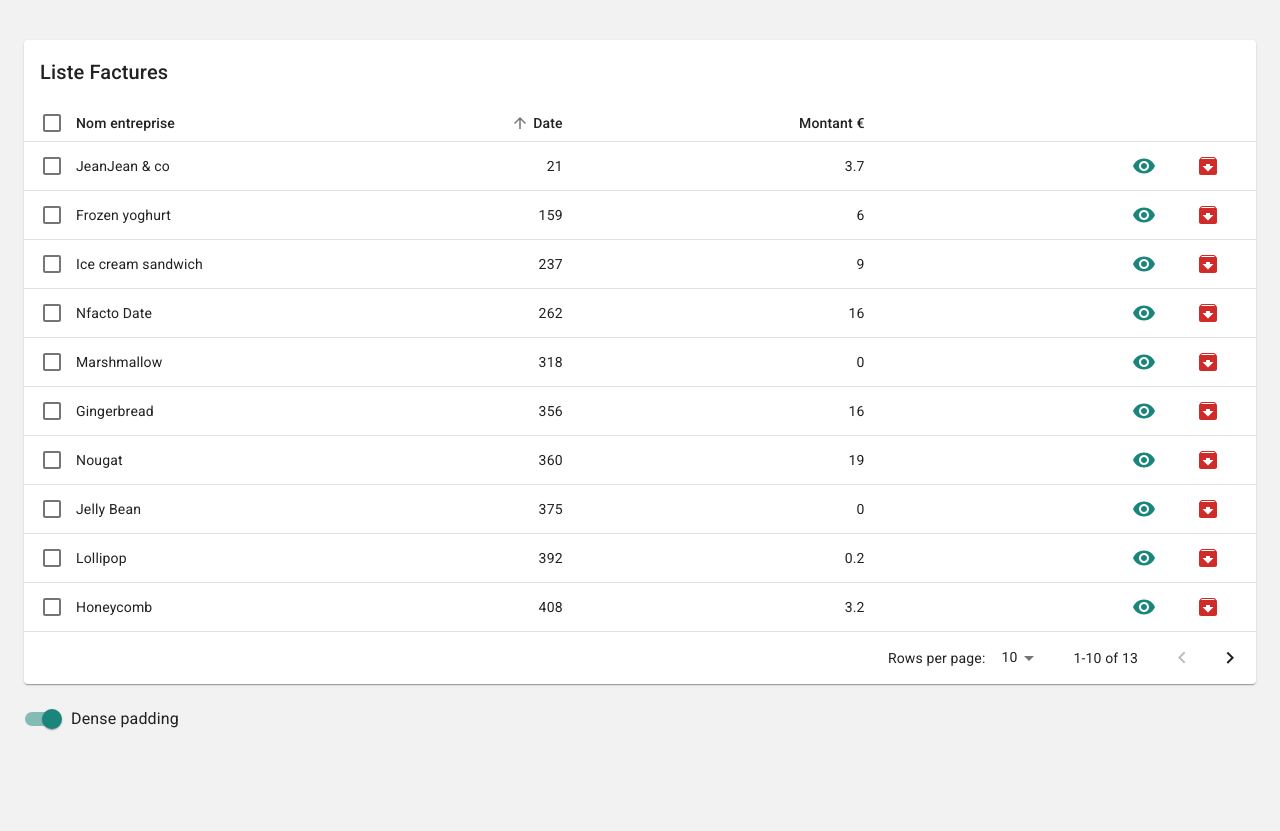
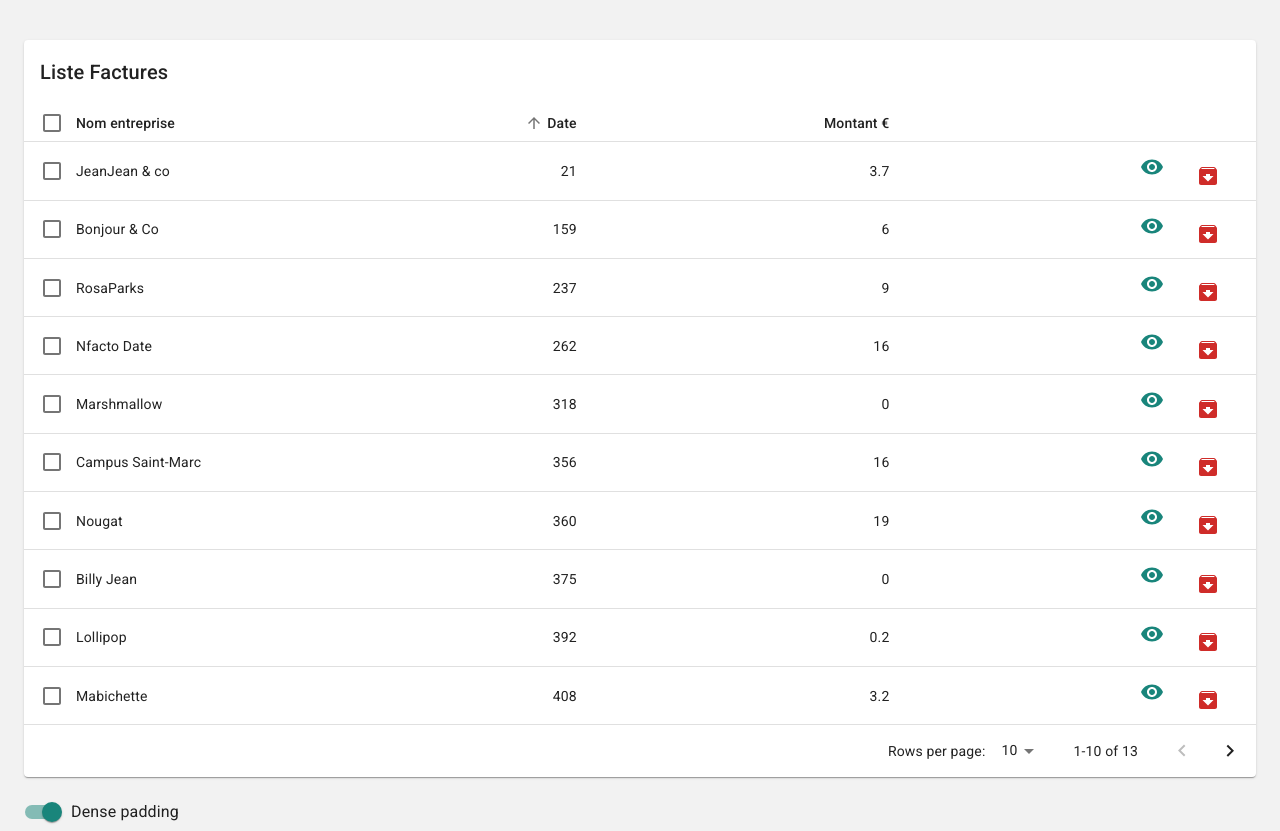
Before and after one commit to GauthierBosson/CRM-Front, a Next.js app: page /bill in a window 1280 px wide. Before the commit the page ends 800 px from the top, so only its background shows below. Built offline with nearby package versions, Linux system fonts and the light colour scheme.

Commit message:
Création dossier IMG Modal, creation du modal : 'viewdetailsbill'

```diff
--- /dev/null
+++ b/components/modal/modalViewBill.js
@@ -0,0 +1,69 @@
+import React from 'react';
+import { makeStyles } from '@material-ui/core/styles';
+import Modal from '@material-ui/core/Modal';
+import Backdrop from '@material-ui/core/Backdrop';
+import Fade from '@material-ui/core/Fade';
+import VisibilityIcon from "@material-ui/icons/Visibility";
+
+
+const useStyles = makeStyles(theme => ({
+    modal: {
+        display: 'flex',
+        alignItems: 'center',
+        justifyContent: 'center',
+    },
+    paper: {
+        backgroundColor: theme.palette.background.paper,
+        border: '2px solid #000',
+        boxShadow: theme.shadows[5],
+        padding: theme.spacing(2, 4, 3),
+    },
+    button: {
+      border: '0px',
+        backgroundColor: 'transparent',
+    },
+    Visibility: {
+        fill: '#19857b',
+
+    }
+}));
+
+export default function TransitionsModal() {
+    const classes = useStyles();
+    const [open, setOpen] = React.useState(false);
+
+    const handleOpen = () => {
+        setOpen(true);
+    };
+
+    const handleClose = () => {
+        setOpen(false);
+    };
+
+    return (
+        <div>
+            <button color="secondary" onClick={handleOpen} className={classes.button} style={{padding:'6px'}}>
+                <VisibilityIcon className={classes.Visibility} />
+            </button>
+            <Modal
+                aria-labelledby="transition-modal-title"
+                aria-describedby="transition-modal-description"
+                className={classes.modal}
+                open={open}
+                onClose={handleClose}
+                closeAfterTransition
+                BackdropComponent={Backdrop}
+                BackdropProps={{
+                    timeout: 500,
+                }}
+            >
+                <Fade in={open}>
+                    <div className={classes.paper}>
+                        <h2 id="transition-modal-title">Nom entreprise</h2>
+                        <p id="transition-modal-description">react-transition-group animates me.</p>
+                    </div>
+                </Fade>
+            </Modal>
+        </div>
+    );
+}
--- a/pages/bill.js
+++ b/pages/bill.js
@@ -24,6 +24,7 @@ import Container from '@material-ui/core/container'
 import VisibilityIcon from "@material-ui/icons/Visibility";
 import Button from "@material-ui/core/Button";
 import ArchiveIcon from '@material-ui/icons/Archive';
+import ModalViewBill from '../components/modal/modalViewBill'
 
 
 
@@ -35,12 +36,12 @@ const rows = [
     createData('JeanJean & co',21, 3.7, 67),
     createData('Donut Entreprise', 452, 25.0, 51),
     createData('Nfacto Date', 262, 16.0, 24),
-    createData('Frozen yoghurt', 159, 6.0, 24),
-    createData('Gingerbread', 356, 16.0, 49),
-    createData('Honeycomb', 408, 3.2, 87),
-    createData('Ice cream sandwich', 237, 9.0, 37),
-    createData('Jelly Bean', 375, 0.0, 94),
-    createData('KitKat', 518, 26.0, 65),
+    createData('Bonjour & Co', 159, 6.0, 24),
+    createData('Campus Saint-Marc', 356, 16.0, 49),
+    createData('Mabichette', 408, 3.2, 87),
+    createData('RosaParks', 237, 9.0, 37),
+    createData('Billy Jean', 375, 0.0, 94),
+    createData('KitKatBall Entreprise', 518, 26.0, 65),
     createData('Lollipop', 392, 0.2, 98),
     createData('Marshmallow', 318, 0, 81),
     createData('Nougat', 360, 19.0, 90),
@@ -329,10 +330,11 @@ export default function EnhancedTable() {
                                                 </TableCell>
                                                 <TableCell align="right">{row.calories}</TableCell>
                                                 <TableCell align="right">{row.fat}</TableCell>
-                                                <TableCell align="right"><Button color="secondary">
-                                                     <VisibilityIcon />
-                                                </Button>
-                                                    <Button style={{color: '#CF2C29'}}><ArchiveIcon/> </Button>
+                                                <TableCell align="right"><button style={{border: '0px',
+                                                    backgroundColor: 'transparent'}}>
+                                                     <ModalViewBill />
+                                                </button>
+                                                    <Button  href='/homes' style={{color: '#CF2C29'}}><ArchiveIcon/> </Button>
                                                 </TableCell>
 
                                             </TableRow>
```
